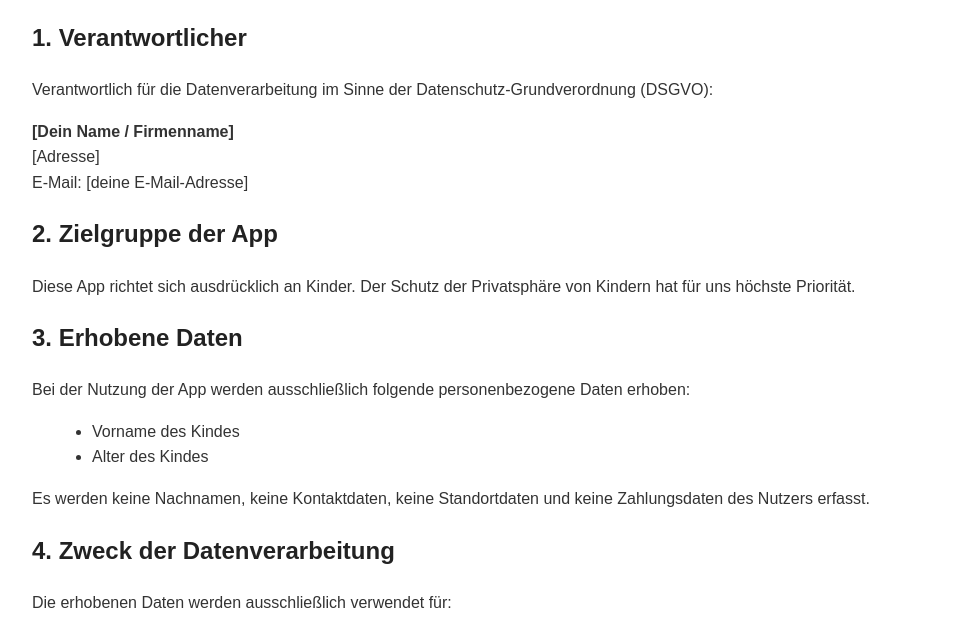
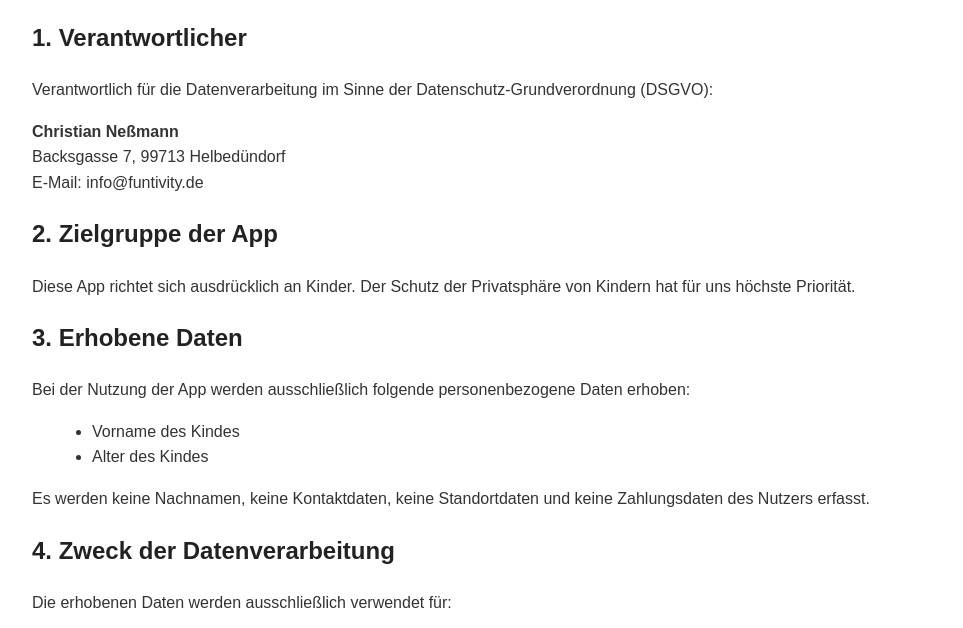
Before and after one commit to nesman1982-star/datenschutz, a plain HTML site: page index.html in a window 1280 px wide. Shown: the part 106-734 px from the top of the page, without its empty margins (8-971 px from the left). Drawn offline with Linux system fonts and the light colour scheme.

Commit message:
Update contact information in index.html

```diff
--- a/index.html
+++ b/index.html
@@ -35,9 +35,9 @@
 Verantwortlich für die Datenverarbeitung im Sinne der Datenschutz-Grundverordnung (DSGVO):
 </p>
 <p>
-<strong>[Dein Name / Firmenname]</strong><br>
-[Adresse]<br>
-E-Mail: [deine E-Mail-Adresse]
+<strong>Christian Neßmann</strong><br>
+Backsgasse 7, 99713 Helbedündorf <br>
+E-Mail: info@funtivity.de
 </p>
 
 <h2>2. Zielgruppe der App</h2>
```
